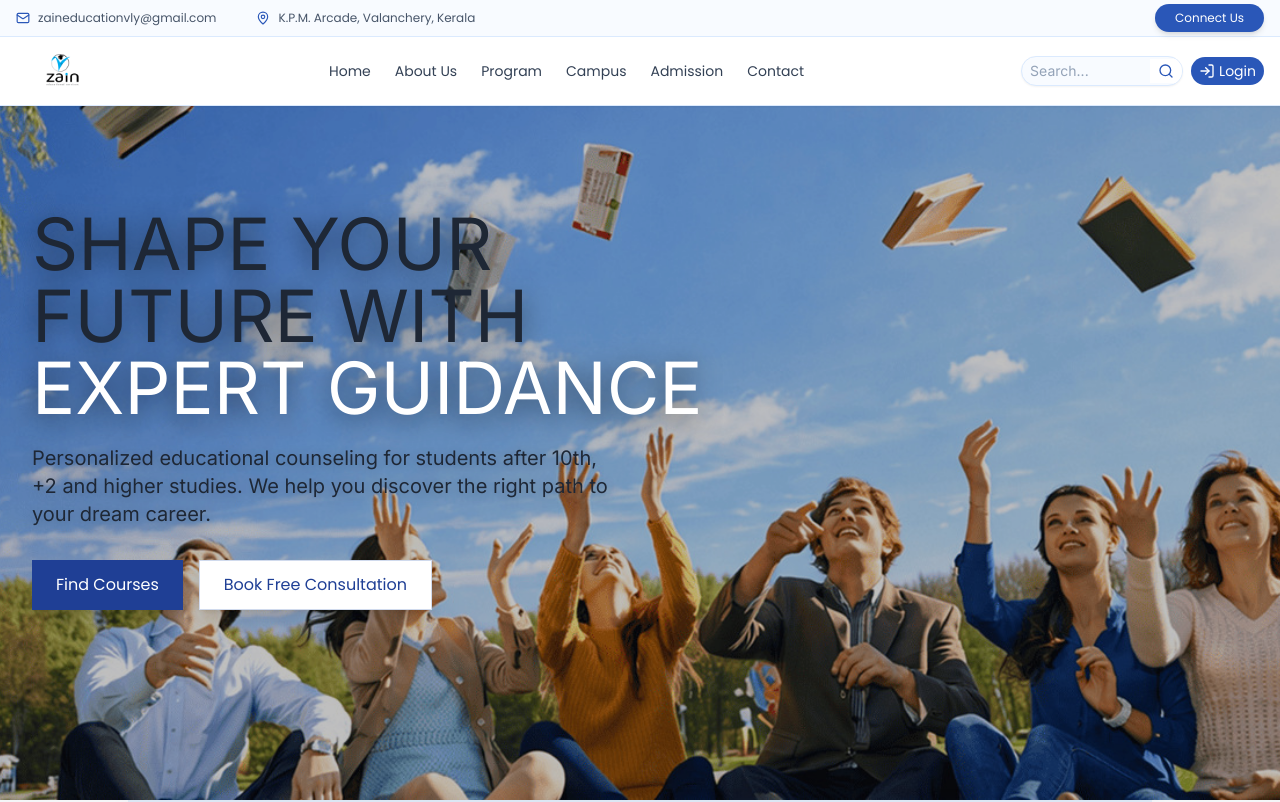
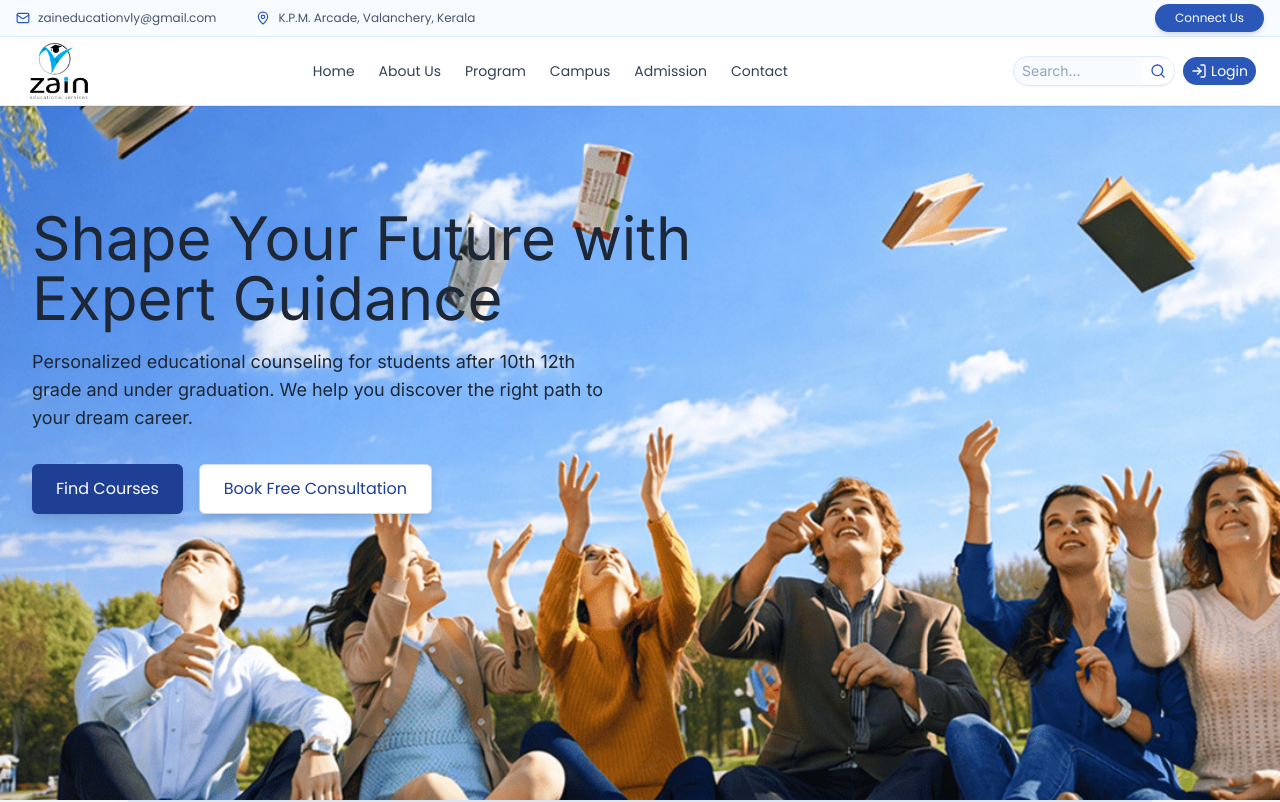
Before and after one commit to mhdameenvp/zain, a React (Vite) app: page / in a window 1280 px wide. Shown: the top 802 px of the page. Built offline with nearby package versions, Linux system fonts and the light colour scheme.

Commit message:
Update hero section text styling and navbar adjustments

```diff
--- a/src/components/Pages/Sections/HeroSection.jsx
+++ b/src/components/Pages/Sections/HeroSection.jsx
@@ -9,25 +9,22 @@ const HeroSection = () => {
         alt="Students celebrating success"
         className="absolute inset-0 w-full h-full object-cover"
       />
-      {/* darken entire image behind text for guaranteed readability */}
-      <div className="absolute inset-0 bg-black/25" />
       <div className="absolute inset-0 bg-gradient-to-r from-[#10285f]/86 via-[#153372]/62 to-transparent" />
 
       <div className="relative z-10 flex items-start justify-center md:justify-start min-h-full pt-16 sm:pt-20 px-5 sm:px-6 lg:px-8">
         <div className="max-w-2xl text-center md:text-left animate-fade-in">
-          <h1 className="font-black uppercase font-sans leading-[1.1] tracking-tighter text-4xl sm:text-5xl md:text-6xl lg:text-7xl drop-shadow-[0_5px_12px_rgba(0,0,0,0.5)]">
-            <span className="block text-black font-black">Shape Your Future with</span>
-            <span className="block !text-white font-black">Expert Guidance</span>
+          <h1 className="font-bold font-sans leading-[1.2] tracking-tight text-3xl sm:text-4xl md:text-5xl lg:text-6xl">
+            <span className="block text-[#1a3d7c]">Shape Your Future with</span>
+            <span className="block text-white">Expert Guidance</span>
           </h1>
-          <p className="mt-5 text-[#111] text-base sm:text-lg md:text-xl leading-relaxed max-w-xl drop-shadow-[0_2px_6px_rgba(0,0,0,0.2)]">
-            Personalized educational counseling for students after 10th, +2 and higher studies.
-            We help you discover the right path to your dream career.
+          <p className="mt-5 text-[#1a3d7c] text-sm sm:text-base md:text-lg leading-relaxed max-w-xl font-medium">
+            Personalized educational counseling for students after 10th 12th grade and under graduation. We help you discover the right path to your dream career.
           </p>
           <div className="mt-8 flex flex-col sm:flex-row sm:justify-center md:justify-start gap-3 sm:gap-4">
-            <button className="bg-[#1f3f95] text-white px-6 py-3 text-sm sm:text-base font-semibold shadow-lg hover:bg-[#17306f] transition w-full sm:w-auto">
+            <button className="bg-[#1f3f95] text-white px-6 py-3 text-sm sm:text-base font-semibold shadow-lg hover:bg-[#17306f] transition w-full sm:w-auto rounded-md">
               Find Courses
             </button>
-            <button className="bg-white text-[#1f3f95] border border-[#d0daed] px-6 py-3 text-sm sm:text-base font-semibold shadow-lg hover:bg-[#e8eef8] transition w-full sm:w-auto">
+            <button className="bg-white text-[#1f3f95] border border-[#d0daed] px-6 py-3 text-sm sm:text-base font-semibold shadow-lg hover:bg-[#e8eef8] transition w-full sm:w-auto rounded-md">
               Book Free Consultation
             </button>
           </div>
--- a/src/components/layout/Footer.jsx
+++ b/src/components/layout/Footer.jsx
@@ -11,7 +11,7 @@ import logo from "../../assets/logo.png";
 
 const Footer = () => {
   return (
-    <footer className="w-full bg-gradient-to-b from-[#1a3d7c] to-[#0f2e72] text-white [&_p]:!text-white [&_li]:!text-white [&_a]:!text-white [&_svg]:!text-white [&_h3]:!text-white">
+    <footer className="w-full bg-gradient-to-b from-[#1a3d7c] to-[#0f2e72] text-white [&_p]:!text-white [&_li]:!text-white [&_a]:!text-white [&_svg]:!text-white [&_h3]:!text-white [&_span]:!text-white">
       <div className="max-w-7xl mx-auto px-4 sm:px-10 lg:px-12 pt-10 pb-8">
         <div className="grid grid-cols-2 lg:grid-cols-4 gap-8">
 
@@ -20,11 +20,12 @@ const Footer = () => {
             <img
               src={logo}
               alt="Zain Logo"
-              className="h-16 w-auto object-contain brightness-0 invert drop-shadow-lg -mt-3 -ml-6"
+              className="h-24 w-auto object-contain brightness-0 invert drop-shadow-lg -ml-10 -mt-8"
             />
             <p className="mt-3 text-white text-xs leading-relaxed max-w-xs hover:opacity-80 transition-opacity duration-300 cursor-default">
-              Guiding students towards successful careers since 2013. Your
-              trusted partner in educational counseling.
+              Guiding students towards<br />
+              success since 2013. Your<br />
+              trusted education partner.
             </p>
 
             <div className="flex gap-3 mt-4">
@@ -95,16 +96,16 @@ const Footer = () => {
             </h3>
             <ul className="space-y-2.5">
               <li className="flex items-start gap-2 hover:opacity-80 transition-opacity duration-300 cursor-default">
-                <MapPin size={14} className="text-white shrink-0 mt-0.5" />
-                <span className="text-white !text-white text-xs font-medium leading-normal">KPM Arcade, Calicut Road, Valanchery, Kerala</span>
+                <MapPin size={14} className="shrink-0 mt-0.5" />
+                <span className="text-xs font-medium leading-normal">KPM Arcade, Calicut Road, Valanchery, Kerala</span>
               </li>
               <li className="flex items-center gap-2 hover:opacity-80 transition-opacity duration-300 cursor-default">
-                <Phone size={14} className="text-white shrink-0" />
-                <span className="text-white !text-white text-xs font-medium">+91 9745 600 700</span>
+                <Phone size={14} className="shrink-0" />
+                <span className="text-xs font-medium">+91 9745 600 700</span>
               </li>
               <li className="flex items-center gap-2 hover:opacity-80 transition-opacity duration-300 cursor-default">
-                <Mail size={14} className="text-white shrink-0" />
-                <span className="text-white !text-white text-xs font-medium break-all">zaineducationvly@gmail.com</span>
+                <Mail size={14} className="shrink-0" />
+                <span className="text-xs font-medium break-all">zaineducationvly@gmail.com</span>
               </li>
             </ul>
           </div>
--- a/src/components/layout/Navbar.jsx
+++ b/src/components/layout/Navbar.jsx
@@ -1,6 +1,5 @@
 import { useState } from "react";
 import { Mail, MapPin, Search, LogIn, Menu, X } from "lucide-react";
-import logo from "../../assets/logo.png";
 
 const Navbar = () => {
   const [isOpen, setIsOpen] = useState(false);
@@ -36,10 +35,14 @@ const Navbar = () => {
       </div>
 
       <div className="w-full border-b border-blue-100 bg-white shadow-sm">
-        <div className="max-w-7xl mx-auto px-3 lg:px-4 py-2 sm:py-1 flex items-center justify-between">
+        <div className="max-w-7xl mx-auto px-3 lg:px-6 py-1 lg:py-1.5 flex items-center justify-between">
           <div className="flex items-center group cursor-pointer">
             <div className="relative flex items-center justify-center">
-              <img src={logo} alt="Zain" className="w-14 h-auto object-contain sm:w-16 lg:w-24" />
+              <img
+                src="/images/logo-cropped.png"
+                alt="Zain"
+                className="h-10 sm:h-12 lg:h-14 w-auto object-contain"
+              />
             </div>
           </div>
 
```
Also changed, not shown: public/images/logo-cropped.png (added).
